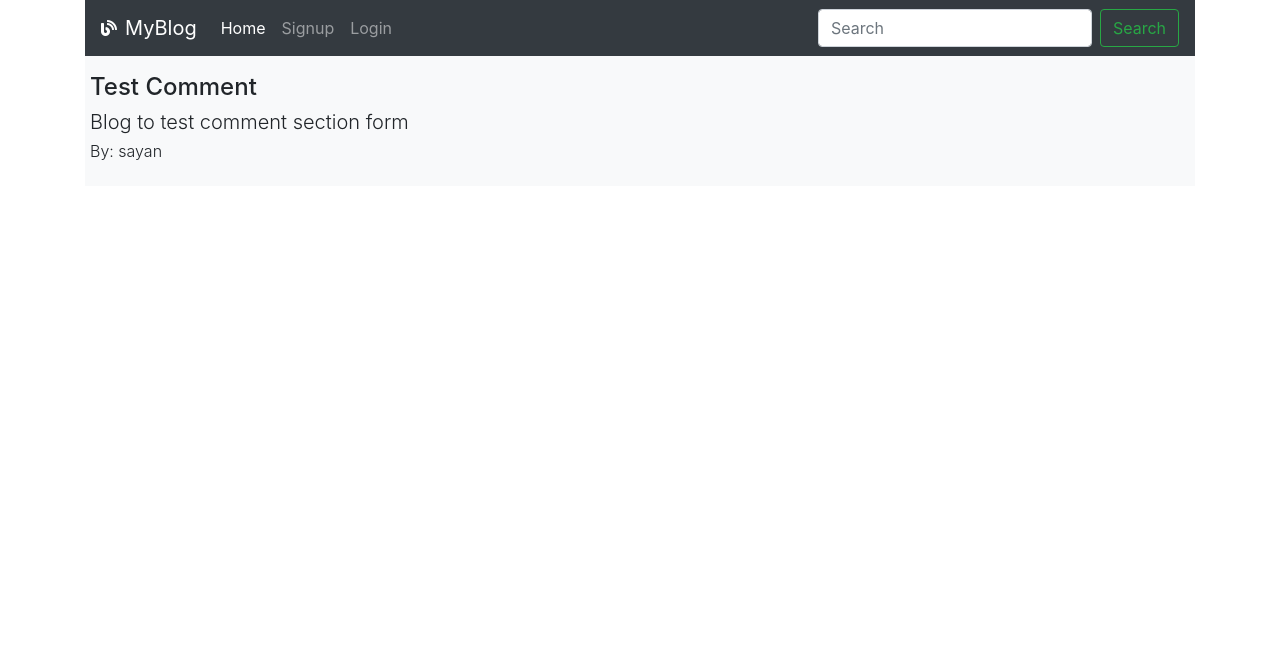
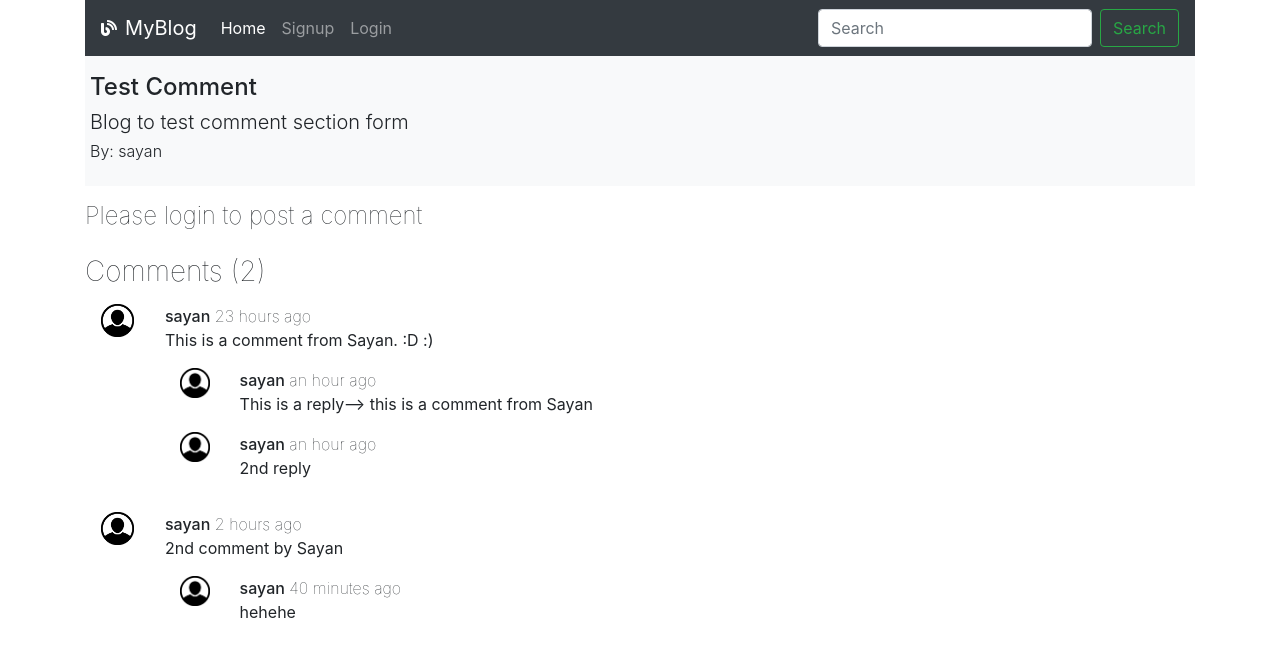
Before and after one commit to nesayan/myBlog_Project, a Django app: page /viewBlog/20 in a window 1280 px wide. Shown: the top 657 px of the page. Run offline with Django 3.2, Linux system fonts and the light colour scheme; data comes from the database, SQL or seed files in the repository; both versions use the stored data as it was after the commit; some libraries are stand-ins or nearby versions.

Commit message:
Added comment and reply section

```diff
--- a/blog/admin.py
+++ b/blog/admin.py
@@ -1,5 +1,5 @@
 from django.contrib import admin
-from .models import BLOG
+from .models import BLOG, COMMENT
 
 # Register your models here.
-admin.site.register(BLOG)
+admin.site.register((BLOG, COMMENT))
--- a/blog/models.py
+++ b/blog/models.py
@@ -10,3 +10,14 @@ class BLOG(models.Model):
 
     def __str__(self):
         return self.title
+
+
+class COMMENT(models.Model):
+    user = models.ForeignKey(User, on_delete= models.CASCADE)
+    post = models.ForeignKey(BLOG, on_delete= models.CASCADE)
+    description = models.TextField()
+    parent = models.ForeignKey('self', blank= True, null= True, on_delete= models.CASCADE)
+    dateCreated = models.DateTimeField(auto_now_add= True)
+
+    def __str__(self):
+        return "Comment: " + self.description[:20] + " - " + self.user.username
--- a/blog/templates/blog/viewBlog.html
+++ b/blog/templates/blog/viewBlog.html
@@ -3,6 +3,10 @@
 {%block title%} View blog {%endblock%}
 
 {% block body %}
+
+    {% load humanize %}
+    {% load static %}
+    {% load extras %}
 
     {% if user.is_authenticated %}
     <p class= "mt-3">This is the view blog page of {{user.username}}</p>
@@ -15,14 +19,18 @@
     </div>
 
 
-    <!-- Default edit blog post form -->
+    <!-- Default delete blog post form -->
     {% if user.is_authenticated and user == blog.user %}
 
     <form action="{% url 'deleteBlog' blog.pk %}" method="POST">
         {% csrf_token %}
         <button class="btn btn-danger btn-block my-4 col-md-2" type="submit">Delete blog</button>
     </form>
+    {% endif %}
 
+
+    {% if user.is_authenticated and user == blog.user %}
+    <!-- Default edit blog post form -->
     <h3 class='font-weight-lighter mb-5'>Edit your blog here</h3>
     <form method="POST">
         {% csrf_token %}
@@ -47,6 +55,84 @@
     </form>
 
     {% endif %}
-    <!-- Default edit blog post form -->
 
+    {% if user.is_authenticated%}
+    <!-- Default post comment form -->
+        <form action= "{% url 'postComment'%}" method= "POST">
+        {% csrf_token %}
+            <div class="form-group row">
+                <label for="comment" class="col-md-12 col-form-label">Post a Comment</label>
+                <div class="col-md-6">
+                    <input type="hidden" name= "commentBlogID" value= "{{blog.pk}}">
+                    <input type="hidden" name= "commentParent" value= "">
+                    <input type="text" name= "comment" class="form-control" id="comment" placeholder="Your comment" required>
+                </div>
+            </div>
+            <!-- Post a comment button -->
+            <button type="submit" class="btn btn-primary btn-sm mb-3">Comment</button>
+        </form>
+    {% else %}
+        <div class="form-group row">
+            <h4 class="col-sm-12 font-weight-lighter">Please login to post a comment</h4>
+        </div>
+    {% endif %}
+
+    <!-- Default display posted comments section -->
+    <h3 class='font-weight-lighter mb-3'>Comments ({{blogComments.count}})</h3>
+    {% if blogComments.count %}
+        {% for comment in blogComments %}
+            <div class="row my-3">
+                <div class="col-md-1">
+                    <img src="{% static 'blog/user.png'%}" class= "rounded mx-auto d-block w-50" alt="user_logo">
+                </div>
+                <div class="col-md-11 px-0">
+                    <strong class= "h6">{{comment.user}}</strong> <span class= "h6 font-weight-lighter">{{comment.dateCreated|naturaltime}}</span>
+                    <p class= "my-0">{{comment.description}}</p>
+
+                    <!-- Default display posted replies to a comment -->
+                    {% for reply in commentToReplies|getReplies:comment.pk %}
+                        <div class="row my-3">
+                            <div class="col-md-1">
+                                <img src="{% static 'blog/user.png'%}" class= "rounded mx-auto d-block w-50" alt="user_logo">
+                            </div>
+                            <div class="col-md-11 px-0">
+                                <strong class= "h6">{{reply.user}}</strong> <span class= "h6 font-weight-lighter">{{reply.dateCreated|naturaltime}}</span>
+                                <p class= "my-0">{{reply.description}}</p>
+                            </div>
+                        </div>
+                    {% endfor %}
+
+                    <!-- Default post reply form -->
+                    {% if user.is_authenticated %}
+                    <div class= "">
+                        <a data-toggle="collapse" href="#replyLink{{comment.pk}}" aria-expanded="false" aria-controls="replyLink{{comment.pk}}">
+                            Reply
+                        </a>
+                        <div class="collapse" id="replyLink{{comment.pk}}">
+                            <form action= "{% url 'postComment'%}" method= "POST">
+                            {% csrf_token %}
+                            <div class="row">
+                                <div class="border border-light col-md-6">
+                                    <input type="hidden" name= "commentBlogID" value= "{{blog.pk}}">
+                                    <input type="hidden" name= "commentParent" value= "{{comment.pk}}">
+                                    <input type="text" name= "comment" class="form-control" placeholder="Your reply" required>
+                                </div>
+                                <!-- Post a reply button -->
+                                <div class= "col-md-1 p-0 my-1">
+                                    <button type="submit" class="btn btn-primary btn-sm">Reply</button>
+                                </div>
+                            </div>
+                            </form>
+                        </div>
+                    </div>
+                    {% endif %}
+
+                </div>
+
+            </div>
+        {% endfor %}
+
+    {% else %}
+        <p>No comments to show</p>
+    {% endif %}
 {% endblock %}
--- /dev/null
+++ b/blog/templatetags/extras.py
@@ -0,0 +1,7 @@
+from django import template
+
+register = template.Library()
+
+@register.filter(name= 'getReplies')
+def getReplies(dict, comment_pk):
+    return dict.get(comment_pk)
--- a/blog/views.py
+++ b/blog/views.py
@@ -5,7 +5,7 @@ from django.db import IntegrityError
 from django.contrib import messages
 from django.contrib.auth import authenticate, login, logout
 from django.contrib.auth.decorators import login_required
-from .models import BLOG
+from .models import BLOG, COMMENT
 import datetime
 
 
@@ -94,19 +94,29 @@ def addNewBlog(request):
 #@login_required(login_url= 'loginUser')
 def viewBlog(request, blog_pk):
     blog = get_object_or_404(BLOG, pk= blog_pk)#, user= request.user)
+    blogComments = COMMENT.objects.filter(post= blog, parent= None)
+    blogReplies = COMMENT.objects.filter(post= blog).exclude(parent= None)
+
+    #making a dict where key= parent comment pk, value = list of all replies to that comment
+    commentToReplies = {}
+    for x in blogReplies:
+        if x.parent.pk not in commentToReplies.keys():
+            commentToReplies[x.parent.pk] = [x]
+        else:
+            commentToReplies[x.parent.pk].append(x)
+
     if request.method == 'GET':
-        return render(request, 'blog/viewBlog.html', {'blog': blog})
+        return render(request, 'blog/viewBlog.html', {'blog': blog, 'blogComments': blogComments, 'commentToReplies': commentToReplies})
     else:
         try:
             newTitle = request.POST['title']
             newDescription = request.POST['description']
-            newDateTime = datetime.datetime.now()
             editBlog = BLOG.objects.filter(pk= blog_pk, user= request.user)
             editBlog.update(title = newTitle, description= newDescription,  user= request.user)
             return redirect('blogs')
         except ValueError:
             messages.error(request, 'Bad value entered')
-            return render(request, 'blog/viewBlog.html', {'blog': blog})
+            return render(request, 'blog/viewBlog.html', {'blog': blog, 'allComments': allComments, 'commentToReplies': commentToReplies})
 
 # function for delete blog
 def deleteBlog(request, blog_pk):
@@ -122,3 +132,19 @@ def search(request):
     searchValue = request.GET.get('search')
     searchBlogs = BLOG.objects.filter(title__contains= searchValue)
     return render(request, 'blog/search.html', {'searchBlogs':searchBlogs})
+
+def postComment(request):
+    if request.method == 'POST':
+        description = request.POST['comment']
+        post = BLOG.objects.filter(pk= request.POST['commentBlogID']).first()
+        if request.POST['commentParent'] == "":
+            newComment = COMMENT(description= description, user= request.user, post= post, parent= None)
+            newComment.save()
+            return redirect('blogs')
+        else:
+            parent = COMMENT.objects.filter(pk= request.POST['commentParent']).first()
+            newComment = COMMENT(description= description, user= request.user, post= post, parent= parent)
+            newComment.save()
+            return redirect('blogs')
+    else:
+        HttpResponse("Lalala")
--- a/myBlog/urls.py
+++ b/myBlog/urls.py
@@ -28,4 +28,5 @@ urlpatterns = [
     path('viewBlog/<int:blog_pk>', views.viewBlog, name='viewBlog'),
     path('deleteBlog/<int:blog_pk>', views.deleteBlog, name='deleteBlog'),
     path('search/', views.search, name='search'),
+    path('postComment/', views.postComment, name='postComment'),
 ]
```
Also changed, not shown: myBlog/settings.py (+7 -1 lines), blog/migrations/0002_comment.py (added), blog/migrations/0003_auto_20201124_1432.py (added), blog/migrations/0004_auto_20201124_1453.py (added), blog/migrations/0005_auto_20201124_1528.py (added), blog/migrations/0006_auto_20201124_1530.py (added), blog/migrations/0007_auto_20201124_1530.py (added), blog/templatetags/__init__.py (added), db.sqlite3, static/blog/user.png (added).
